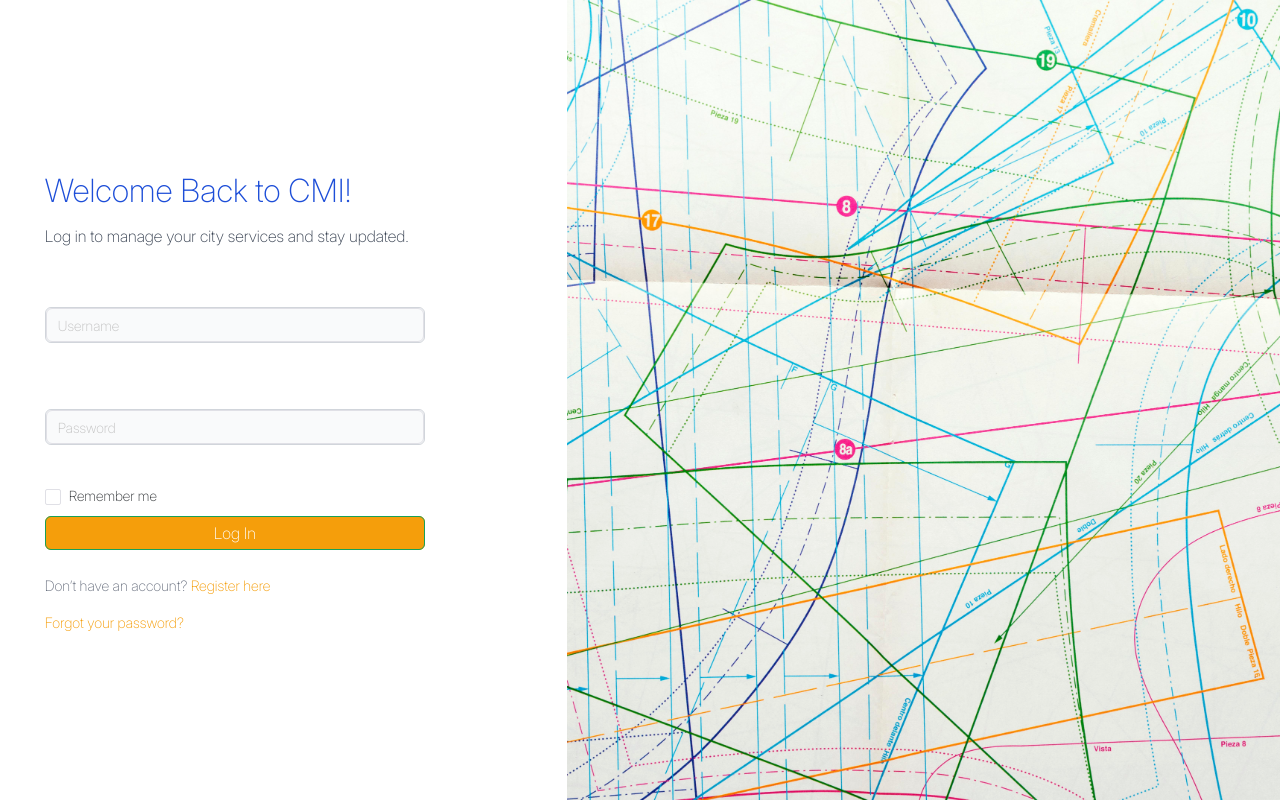
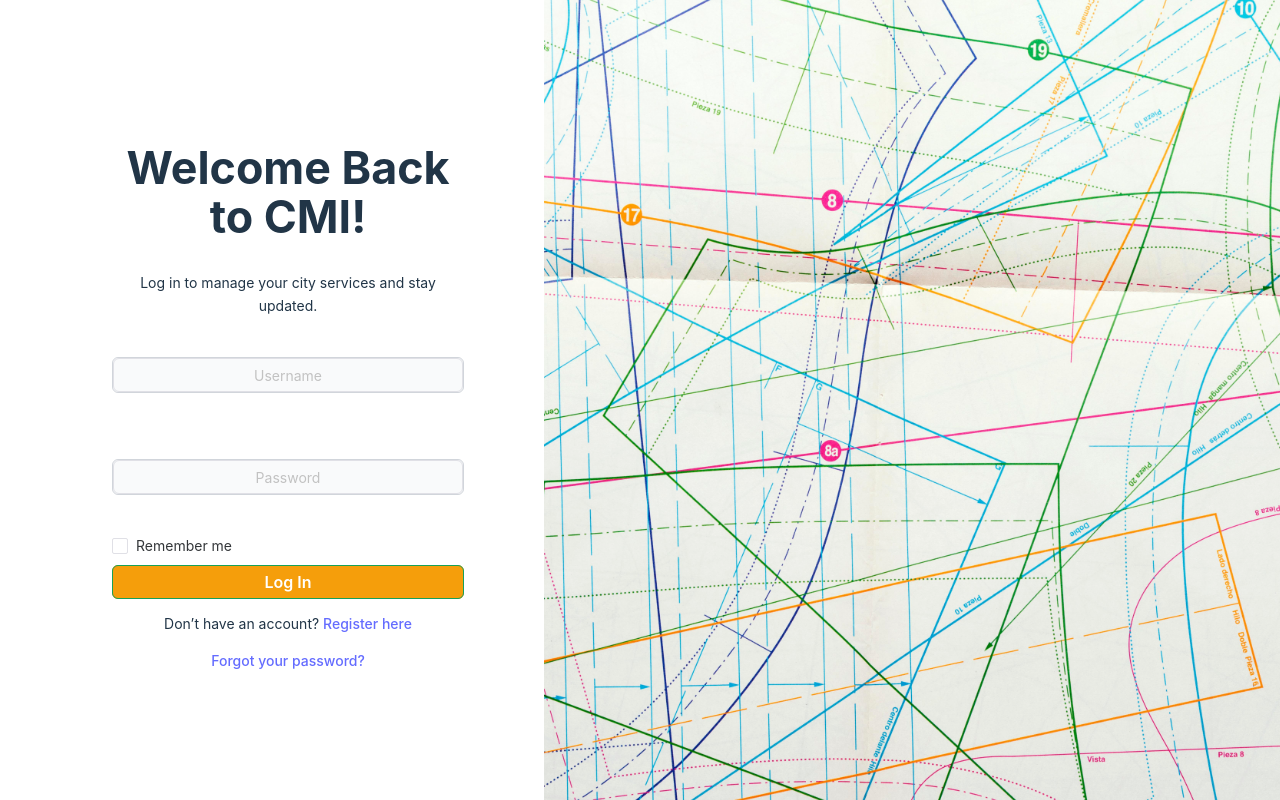
Before and after one commit to NebiBine/CMI-2, a Vue app in the folder frontend/: page /auth/login in a window 1280 px wide. Built offline with nearby package versions, Linux system fonts and the light colour scheme.

Commit message:
fix css-a za login,register,reset password - popravljeno da je vse en layout

```diff
--- a/frontend/src/assets/styles/AUTHStyle.css
+++ b/frontend/src/assets/styles/AUTHStyle.css
@@ -1,68 +1,79 @@
-@font-face {
-  font-family: "Figtree";
-  src: url("../fonts/Figtree-VariableFont_wght.ttf") format("truetype");
-  font-weight: bolder;
-  font-style: normal;
-}
-
+/* Reset */
 html, body {
+  margin: 0;
+  padding: 0;
+  width: 100%;
   height: 100%;
-  margin: 0;
+  font-family: -apple-system, BlinkMacSystemFont, 'Segoe UI', Roboto, sans-serif;
   overflow: hidden;
 }
 
-.auth-page {
+/* Main layout */
+.auth-layout {
   display: flex;
+  width: 100vw;
   height: 100vh;
-  width: 100vw;
-  overflow: hidden;
-  font-family: "Inter", sans-serif;
 }
 
+/* Left side (form) */
 .auth-left {
-  flex: 7;
+  flex: 2;             /* take up 50% */
+  height: 100vh;
   display: flex;
-  justify-content: flex-start;
+  justify-content: center;
   align-items: center;
-  background: #ffffff;
-  padding-left: 1%;
+  background: #fff;
+  padding: 40px;
+  box-sizing: border-box;
 }
 
-.login-container {
+.auth-container {
   width: 100%;
-  max-width: 380px;
-  text-align: left;
+  max-width: 360px;    /* form stays compact */
+  text-align: center;
 }
 
-.login-container h1 {
+/* Right side (image) */
+.auth-right {
+  width: 60%;   /* slightly larger */
+  height: 100vh;
+  overflow: hidden;
+}
+
+.auth-right img {
+  width: 100%;
+  height: 100%;
+  object-fit: cover;
+  display: block;
+}
+
+/* Headings + text */
+.auth-container h1 {
   font-size: 2rem;
   font-weight: 700;
   margin-bottom: 0.5rem;
   color: #111827;
 }
 
-.login-container p.subtitle {
+.auth-container p.subtitle {
   font-size: 1rem;
   color: #6b7280;
   margin-bottom: 2rem;
 }
 
+/* Inputs */
 .n-input {
   width: 100%;
   margin-bottom: 1rem;
-  background: #f9fafb !important;
-  color: #111827 !important;
   border-radius: 6px;
   border: 1px solid #d1d5db;
+  background: #f9fafb !important;
 }
 
-.n-input input::placeholder {
-  color: #9ca3af !important;
-}
-
+/* Button */
 .n-button {
   width: 100%;
-  padding: 0.85rem;
+  padding: 0.8rem;
   background: #f59e0b !important;
   color: #fff !important;
   font-weight: 600;
@@ -78,247 +89,51 @@ html, body {
   box-shadow: 0 4px 12px rgba(0,0,0,0.15);
 }
 
-.login-footer {
+/* Footer */
+.auth-footer {
   margin-top: 1.5rem;
   font-size: 0.9rem;
   color: #6b7280;
 }
 
-.login-footer a {
+.auth-footer a {
   color: #f59e0b;
   text-decoration: none;
-  transition: 0.2s;
 }
 
-.login-footer a:hover {
+.auth-footer a:hover {
   text-decoration: underline;
 }
 
-.auth-right {
-  flex: 10;
-  overflow: hidden;
-  background: #e5e7eb;
-}
-
-.auth-right img {
-  width: 100%;
-  height: 100%;
-  object-fit: cover;
-}
-
-/* dodatki za register page */
-.auth-left .login-container h1 {
-  color: #1d4ed8;
-}
-
-.auth-left .login-container .subtitle {
-  color: #374151;
-}
-
-/* ============================= */
-/*   FORGOT PASSWORD PAGE CSS    */
-/* ============================= */
-
-.forgot-page {
-  display: flex;
-  height: 100vh;
-  width: 100vw;
-  overflow: hidden;
-  font-family: "Inter", sans-serif;
-  background: #ffffff;
-}
-
-/* LEFT SIDE (Form) */
-.forgot-left {
-  flex: 7;
-  display: flex;
-  justify-content: flex-start;
-  align-items: center;
-  padding-left: 1%;
-}
-
-.forgot-container {
-  width: 100%;
-  max-width: 380px;
-  text-align: left;
-}
-
-.forgot-container h1 {
-  font-size: 2rem;
-  font-weight: 700;
-  margin-bottom: 0.5rem;
-  color: #111827;
-}
-
-.forgot-container p.subtitle {
-  font-size: 1rem;
-  color: #6b7280;
-  margin-bottom: 2rem;
-  line-height: 1.4;
-}
-
-/* Inputs */
-.forgot-container .n-input {
-  width: 100%;
-  margin-bottom: 1rem;
-  background: #f9fafb !important;
-  color: #111827 !important;
-  border-radius: 6px;
-  border: 1px solid #d1d5db;
-}
-
-.forgot-container .n-input input::placeholder {
-  color: #9ca3af !important;
-}
-
-/* Button */
-.forgot-container .n-button {
-  width: 100%;
-  padding: 0.85rem;
-  background: #f59e0b !important;
-  color: #fff !important;
-  font-weight: 600;
-  font-size: 1rem;
-  border-radius: 6px;
-  transition: all 0.25s ease;
-  margin-top: 0.5rem;
-}
-
-.forgot-container .n-button:hover {
-  background: #d97706 !important;
-  transform: translateY(-1px);
-  box-shadow: 0 4px 12px rgba(0,0,0,0.15);
-}
-
-/* Footer link */
-.forgot-footer {
-  margin-top: 1.5rem;
-  font-size: 0.9rem;
-  color: #6b7280;
-}
-
-.forgot-footer a {
-  color: #f59e0b;
-  text-decoration: none;
-  transition: 0.2s;
-}
-
-.forgot-footer a:hover {
-  text-decoration: underline;
-}
-
-/* RIGHT SIDE (Illustration) */
-.forgot-right {
-  flex: 10;
-  overflow: hidden;
-  background: #e5e7eb;
-}
-
-.forgot-right img {
-  width: 100%;
-  height: 100%;
-  object-fit: cover;
-}
-
-/* Responsive for tablets */
+/* Mobile responsiveness */
 @media (max-width: 1024px) {
-  .forgot-page {
-    flex-direction: column;
-  }
-
-  .forgot-left,
-  .forgot-right {
-    flex: none;
-    width: 100%;
-  }
-
-  .forgot-right {
-    height: 220px;
-  }
-
-  .forgot-left {
-    justify-content: center;
-    padding: 2rem;
-  }
-
-  .forgot-container {
-    max-width: 90%;
-    margin: 0 auto;
-  }
-}
-
-/* Responsive for mobile */
-@media (max-width: 640px) {
-  .forgot-right {
-    display: none;
-  }
-
-  .forgot-left {
-    justify-content: center;
-    padding: 1.5rem;
-  }
-
-  .forgot-container h1 {
-    font-size: 1.5rem;
-  }
-
-  .forgot-container p.subtitle {
-    font-size: 0.9rem;
-  }
-
-  .forgot-container .n-button {
-    font-size: 0.9rem;
-    padding: 0.7rem;
-  }
-}
-
-/* DODATEK DA JE NAREJENO ZA VSE NAPRAVE      */
-@media (max-width: 1024px) {
-  .auth-page {
+  .auth-layout {
     flex-direction: column;
   }
 
   .auth-left, .auth-right {
     flex: none;
     width: 100%;
+    height: auto;
   }
 
   .auth-right {
-    height: 220px;
-  }
-
-  .auth-left {
-    justify-content: center;
-    padding: 2rem;
-  }
-
-  .login-container {
-    max-width: 90%;
-    margin: 0 auto;
+    height: 200px;
   }
 }
 
-/* Mobile */
 @media (max-width: 640px) {
   .auth-right {
     display: none;
   }
 
   .auth-left {
+    width: 100%;
     justify-content: center;
     padding: 1.5rem;
   }
 
-  .login-container h1 {
-    font-size: 1.5rem;
-  }
-
-  .login-container p.subtitle {
-    font-size: 0.9rem;
-  }
-
-  .n-button {
-    font-size: 0.9rem;
-    padding: 0.7rem;
+  .auth-container {
+    max-width: 90%;
   }
 }
--- a/frontend/src/layouts/AuthLayout.vue
+++ b/frontend/src/layouts/AuthLayout.vue
@@ -1,13 +1,21 @@
-
 <script setup>
 import '../assets/styles/AUTHStyle.css'
 </script>
+
 <template>
-    <div class="welcome-layout">
+  <n-message-provider>
+  <div class="auth-layout">
+    <!-- Leva stran (formi) -->
+    <div class="auth-left">
       <main>
-        <n-message-provider>
-            <router-view />
-        </n-message-provider>
+        <router-view />
       </main>
     </div>
-  </template>
+
+    <!-- Desna Stran (slika) -->
+    <div class="auth-right">
+      <img src="../assets/images/login_photo.jpg" alt="City illustration" />
+    </div>
+  </div>
+</n-message-provider>
+</template>
--- a/frontend/src/views/ForgotYourPasswordView.vue
+++ b/frontend/src/views/ForgotYourPasswordView.vue
@@ -1,34 +1,30 @@
 <script setup>
+import { ref } from "vue"
+import { useRouter } from "vue-router"
 import '../assets/styles/AUTHStyle.css'
-import { ref } from "vue"
 
 const formValue = ref({
-  ResetEmail: "",
+  email: "",
 })
+
+const router = useRouter()
+
+const sendResetLink = () => {
+  console.log("📩 Reset link sent to:", formValue.value.email)
+  // axios call here if needed
+}
 </script>
 
 <template>
-  <div class="forgot-page">
-    <!-- Left side (form) -->
-    <div class="forgot-left">
-      <div class="forgot-container">
-        <h1>Forgot Password</h1>
-        <p class="subtitle">
-          Enter your email and we’ll send you a link to reset your password.
-        </p>
+  <div class="auth-container">
+    <h1>Forgot Password</h1>
+    <p class="subtitle">Enter your email and we’ll send you a reset link.</p>
 
-        <n-input v-model:value="formValue.ResetEmail" placeholder="Email" />
-        <n-button>Send Reset Link</n-button>
+    <n-input v-model:value="formValue.email" placeholder="Email" />
+    <n-button @click="sendResetLink">Send Reset Link</n-button>
 
-        <div class="forgot-footer">
-          <router-link to="/auth/login">← Back to Login</router-link>
-        </div>
-      </div>
-    </div>
-
-    <!-- Right side (illustration) -->
-    <div class="forgot-right">
-      <img src="../assets/images/login_photo.jpg" alt="Forgot password illustration" />
+    <div class="auth-footer">
+      <router-link to="/auth/login">← Back to Login</router-link>
     </div>
   </div>
 </template>
--- a/frontend/src/views/LoginView.vue
+++ b/frontend/src/views/LoginView.vue
@@ -5,16 +5,14 @@ import '../assets/styles/AUTHStyle.css'
 import { useRouter } from "vue-router";
 import { RouterLink } from "vue-router";
 import axios from 'axios';
-import { error } from "naive-ui/es/_utils/naive/warn";
-
 
 const router = useRouter();
 const formRef = ref(null);
 const message = useMessage();
 const size = ref("medium");
-const value = ref(false)
 const errorMessage = ref("");
 
+// ✅ keep consistent: using username everywhere
 const formValue = ref({
   user: {
     username: "",
@@ -23,7 +21,6 @@ const formValue = ref({
 });
 
 const rules = {
-    //required polja za vsak vnos
   user: {
     username: {
       required: true,
@@ -32,22 +29,23 @@ const rules = {
     },
     password: {
       required: true,
-      message: "Please input your pasword",
+      message: "Please input your password",
       trigger: "blur"
     }
   },
 };
-//axios post
+
+// axios login
 const login = async () => {
   try {
     const response = await axios.post("http://localhost:8080/auth/login", {
-      identifier: formValue.value.user.identifier,
+      identifier: formValue.value.user.username, // ✅ now matches
       password: formValue.value.user.password
     },{
       withCredentials: true
     })
     console.log("✅ CMI Login success:", response.data)
-    //ob successfull loginu redirect na dashboard
+
     if (response.data.success === true) {
       router.push("/app/Dashboard");
     } else {
@@ -57,15 +55,20 @@ const login = async () => {
     console.error("❌ CMI Login error:", error);
     errorMessage.value = "Login failed. Please check your connection or credentials.";
   }
-
 };
 </script>
+
 <template>
   <div class="auth-page">
     <div class="auth-left">
       <div class="login-container">
         <h1>Welcome Back to CMI!</h1>
         <p class="subtitle">Log in to manage your city services and stay updated.</p>
+
+        <!-- ✅ Error alert now above the form -->
+        <n-alert v-if="errorMessage" type="error" title="Login Error" closable style="margin-bottom: 1rem">
+          {{ errorMessage }}
+        </n-alert>
 
         <n-form
           ref="formRef"
@@ -74,23 +77,19 @@ const login = async () => {
           :rules="rules"
           :size="size"
         >
-          <n-form-item path="user.identifier">
-            <n-input v-model:value="formValue.user.identifier" placeholder="Username" />
+          <n-form-item path="user.username">
+            <n-input v-model:value="formValue.user.username" placeholder="Username" />
           </n-form-item>
 
           <n-form-item path="user.password">
             <n-input type="password" v-model:value="formValue.user.password" placeholder="Password" />
           </n-form-item>
+
           <n-space item-style="display: flex;" align="center">
-            <n-checkbox
-              checked-value="Oznaceno"
-              unchecked-value="Neoznaceno"
-              @update:checked="handleRememberMe">
-              Remember me
-            </n-checkbox>
+            <n-checkbox>Remember me</n-checkbox>
           </n-space>
 
-          <n-button type="primary" @click = "login">Log In</n-button>
+          <n-button type="primary" @click="login">Log In</n-button>
         </n-form>
 
         <div class="login-footer">
@@ -102,12 +101,6 @@ const login = async () => {
         </div>
       </div>
     </div>
-    <n-alert title="Error Text" type="error" closable v-if="errorMessage">
-      I{{errorMessage}}
-    </n-alert>
 
-    <div class="auth-right">
-      <img src="../assets/images/login_photo.jpg" alt="City Infrastructure Map" />
-    </div>
   </div>
 </template>
--- a/frontend/src/views/RegisterView.vue
+++ b/frontend/src/views/RegisterView.vue
@@ -82,10 +82,5 @@ const register = async () => {
         </div>
       </div>
     </div>
-
-    <!-- Right Side -->
-    <div class="auth-right">
-      <img src="../assets/images/login_photo.jpg" alt="City Services Illustration" />
-    </div>
   </div>
 </template>
```
